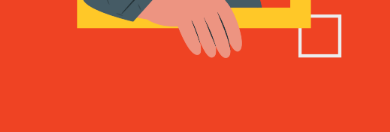
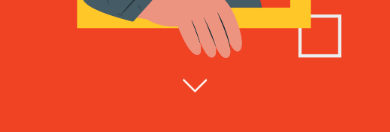
Before and after one commit to pathu-221/Portfolio, a React (Vite) app: page / in a window 390 px wide. Shown: the part 700-832 px from the top of the page. Built offline with nearby package versions, Linux system fonts and the light colour scheme.

Commit message:
responsiveness

```diff
--- a/src/App.jsx
+++ b/src/App.jsx
@@ -12,6 +12,7 @@ import { motion, AnimatePresence, m} from 'framer-motion';
 import { bottomToTop } from './utils/animations';
 import styled from 'styled-components';
 import { Toaster } from 'react-hot-toast';
+import { BsMouse, BsChevronDown, BsChevronUp } from 'react-icons/bs';
 
 const Div = styled.div`
   background-color: ${ props => props.color};
@@ -110,6 +111,7 @@ function App() {
     }
   }
   return (
+    <>
     <Div
 
     className="App" color={ `var(--primary-${currentElement})` }>
@@ -153,7 +155,22 @@ function App() {
         </AnimatePresence>
       </div>
       <Toaster />
+
     </Div>
+
+      <div className="scroll-indicator">
+        <span style={{
+          display: 'flex',
+          flexDirection: 'column',
+          alignItems: 'center',
+          justifyContent: 'center'
+        }} >
+        { currentElement === 'Contact' ? <BsChevronUp className='arrow-infinite-up'  size={30} /> : null}
+        {/* <BsMouse size={50}/> */}
+        { currentElement !== 'Contact' ? <BsChevronDown className='arrow-infinite-down'  size={30} /> : null}
+        </span>
+      </div>
+      </>
   );
 }
 
--- a/src/App.scss
+++ b/src/App.scss
@@ -74,6 +74,63 @@ a {
   }
 }
 
+.arrow-infinite-down {
+
+  animation: jumpInfiniteDown 1.5s infinite;
+}
+
+.arrow-infinite-up {
+
+  animation: jumpInfiniteUp 1.5s infinite;
+}
+
+@keyframes jumpInfiniteDown {
+  0% {
+    transform: translateY(0);
+  }
+  50% {
+    transform: translateY(5px);
+
+  }
+  100% {
+    transform: translateY(0);
+  }
+}
+
+@keyframes jumpInfiniteUp {
+  0% {
+    transform: translateY(0);
+  }
+  50% {
+    transform: translateY(-5px);
+
+  }
+  100% {
+    transform: translateY(0);
+  }
+}
+
+@keyframes jumpInfiniteDown {
+  0% {
+    transform: translateY(0);
+  }
+  50% {
+    transform: translateY(5px);
+
+  }
+  100% {
+    transform: translateY(0);
+  }
+}
+
+.scroll-indicator {
+  z-index: 999;
+  position: fixed;
+  bottom: 5%;
+  left: 50%;
+  transform: translate(-50%, -5%);
+}
+
 
 @media only screen and (max-width: 800px) {
 
```
